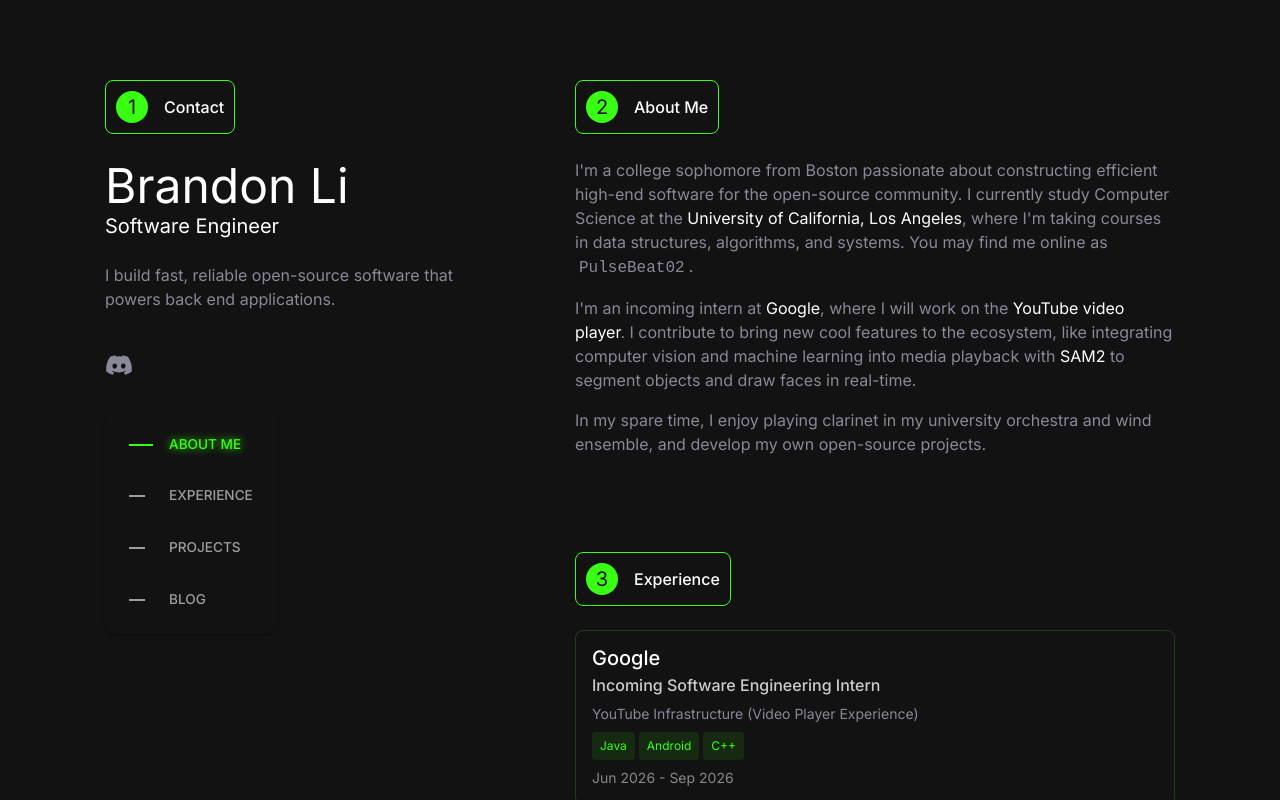
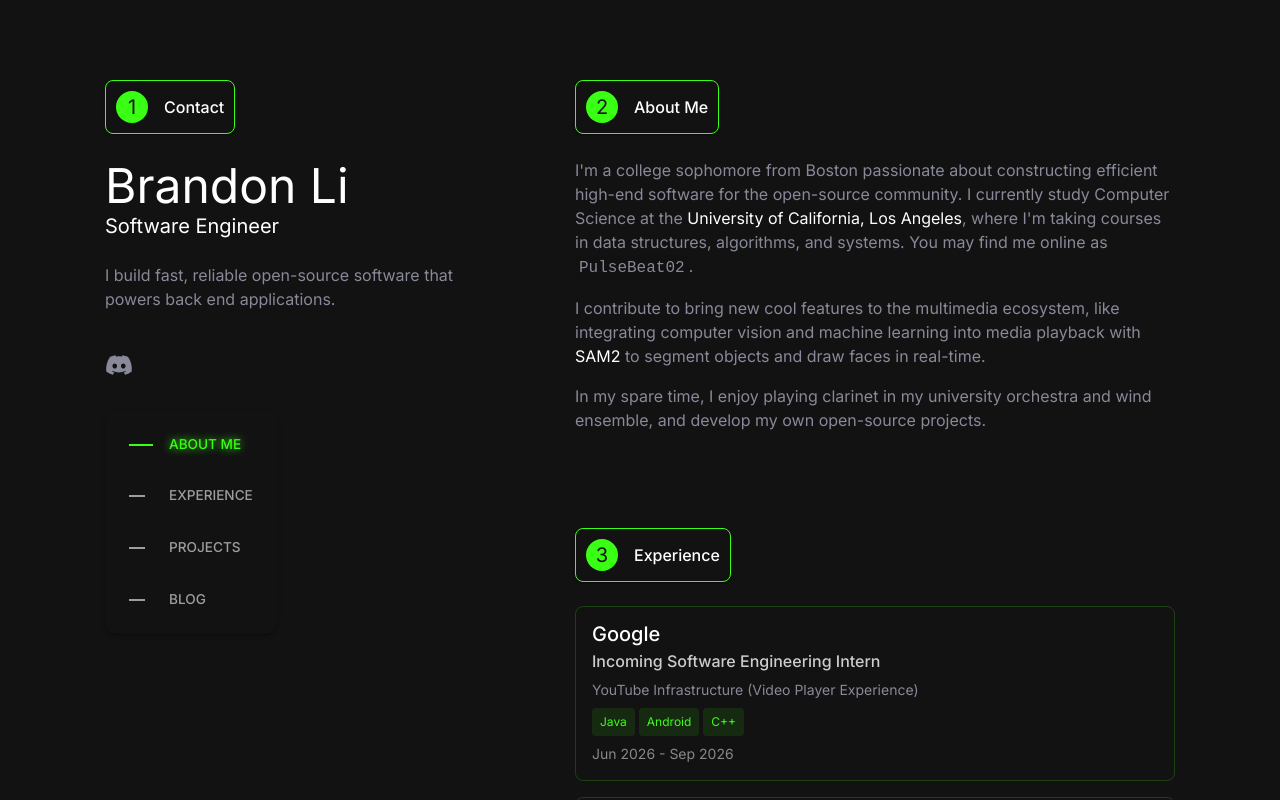
Before and after one commit to PulseBeat02/portfolio, a Next.js app: page / in a window 1280 px wide. Shown: the top 800 px of the page. Built offline with nearby package versions, Linux system fonts and the light colour scheme; some icons are missing.

Commit message:
Updated Website

```diff
--- a/src/app/aboutme.tsx
+++ b/src/app/aboutme.tsx
@@ -20,12 +20,10 @@
                 }}>PulseBeat02</Typography>.
                 </Typography>
                 <Typography variant="body1">
-                    I'm an incoming intern at {" "}<CustomLink href="https://www.google.com/">Google</CustomLink>,
-                    where I will work on the {" "}<CustomLink href="https://youtube.com">YouTube video player</CustomLink>.
-                    I contribute to bring new
-                    cool features to the ecosystem, like integrating computer vision and machine learning into media
-                    playback with {" "} <CustomLink href="https://github.com/facebookresearch/sam2">SAM2 </CustomLink>
-                    to segment objects and draw faces in real-time.
+                    I contribute to bring new cool features to the multimedia ecosystem, like integrating computer
+                    vision and machine learning into media playback with
+                    {" "} <CustomLink href="https://github.com/facebookresearch/sam2">SAM2 </CustomLink> to segment
+                    objects and draw faces in real-time.
                 </Typography>
                 <Typography variant="body1">
                     In my spare time, I enjoy playing clarinet in my university orchestra and wind ensemble, and
```
